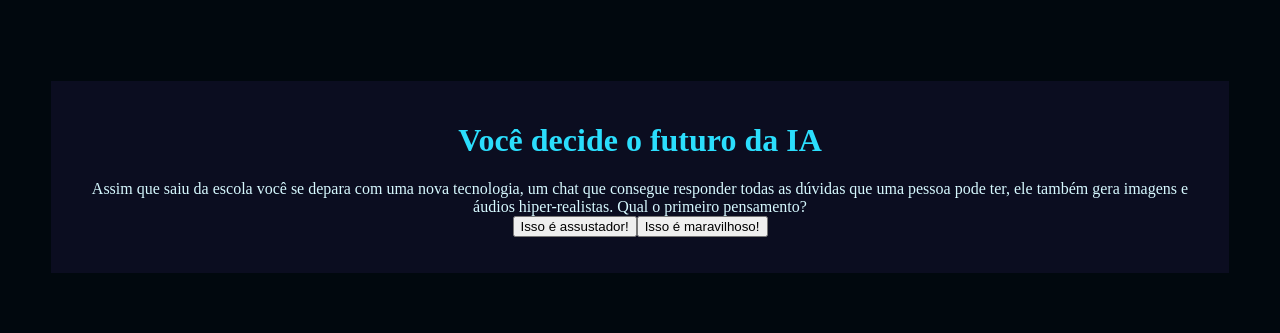
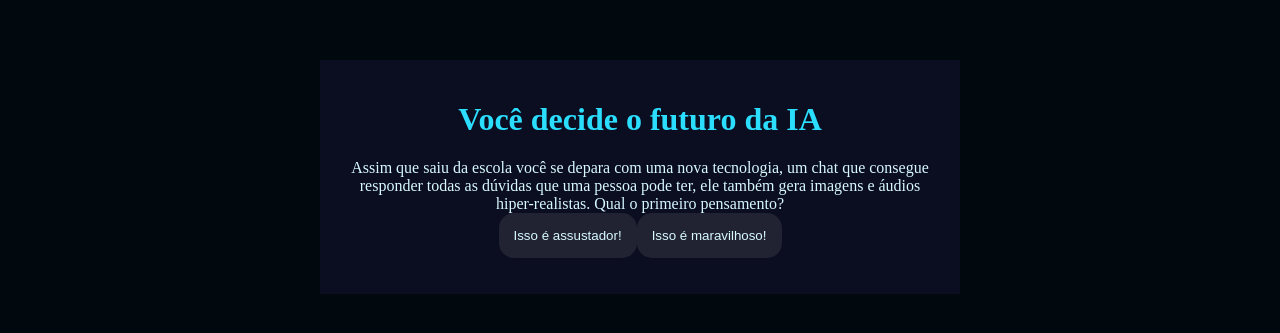
Before and after one commit to MoraesMatheusHenrique/Alura-books, a plain HTML site: page index.html in a window 1280 px wide. Shown: the part 231-564 px from the top of the page. Drawn offline with Linux system fonts and the light colour scheme.

Commit message:
style.css

```diff
--- a/style.css
+++ b/style.css
@@ -1,10 +1,12 @@
-:root {
-    --cor-fundo: #01080E;
+:root{
+    --cor-fundo: #01080E ;
     --cor-principal: #0B0D20 ;
     --cor-secundaria: #212333;
     --cor-destaque: #2BDEFD;
     --cor-texto: #D7F9FF;
+
 }
+
 body {
     background-color: var(--cor-fundo);
     color: var(--cor-texto);
@@ -13,12 +15,29 @@
     align-items: center;
     min-height: 100vh;
 }
+
 .caixa-principal{
     background-color: var(--cor-principal);
     width: 90%;
+    max-width: 600px;
     text-align: center;
     padding: 20px;
 }
+
 h1{
     color: var(--cor-destaque);
 }
+
+button {
+    background-color: var(--cor-secundaria);
+    color: var(--cor-texto);
+    border: none;
+    border-radius: 15px;
+    padding: 15px;
+    transition: background-color 0.3s;
+}
+
+button:hover{
+    background-color: var(--cor-destaque);
+    color: var(--cor-principal);
+}
```
Lines whose indentation alone changed are shown as unchanged.
